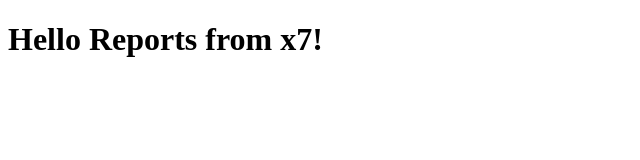
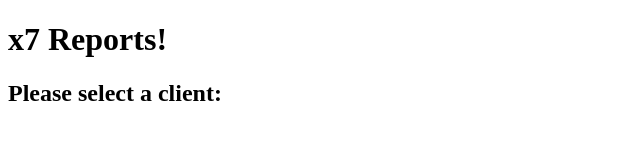
Before and after one commit to alexcerisola/coursera-repo, a plain HTML site: page index.html in a window 1280 px wide. Shown: the whole page, without its empty margins (0-640 px from the left). Drawn offline with Linux system fonts and the light colour scheme.

Commit message:
version new

```diff
--- a/index.html
+++ b/index.html
@@ -5,6 +5,7 @@
     <title>Hello Reports</title>
   </head>
   <body>
-    <h1>Hello Reports from x7!</h1>
+    <h1>x7 Reports!</h1>
+    <h2>Please select a client:</h2>
   </body>
 </html>
```
